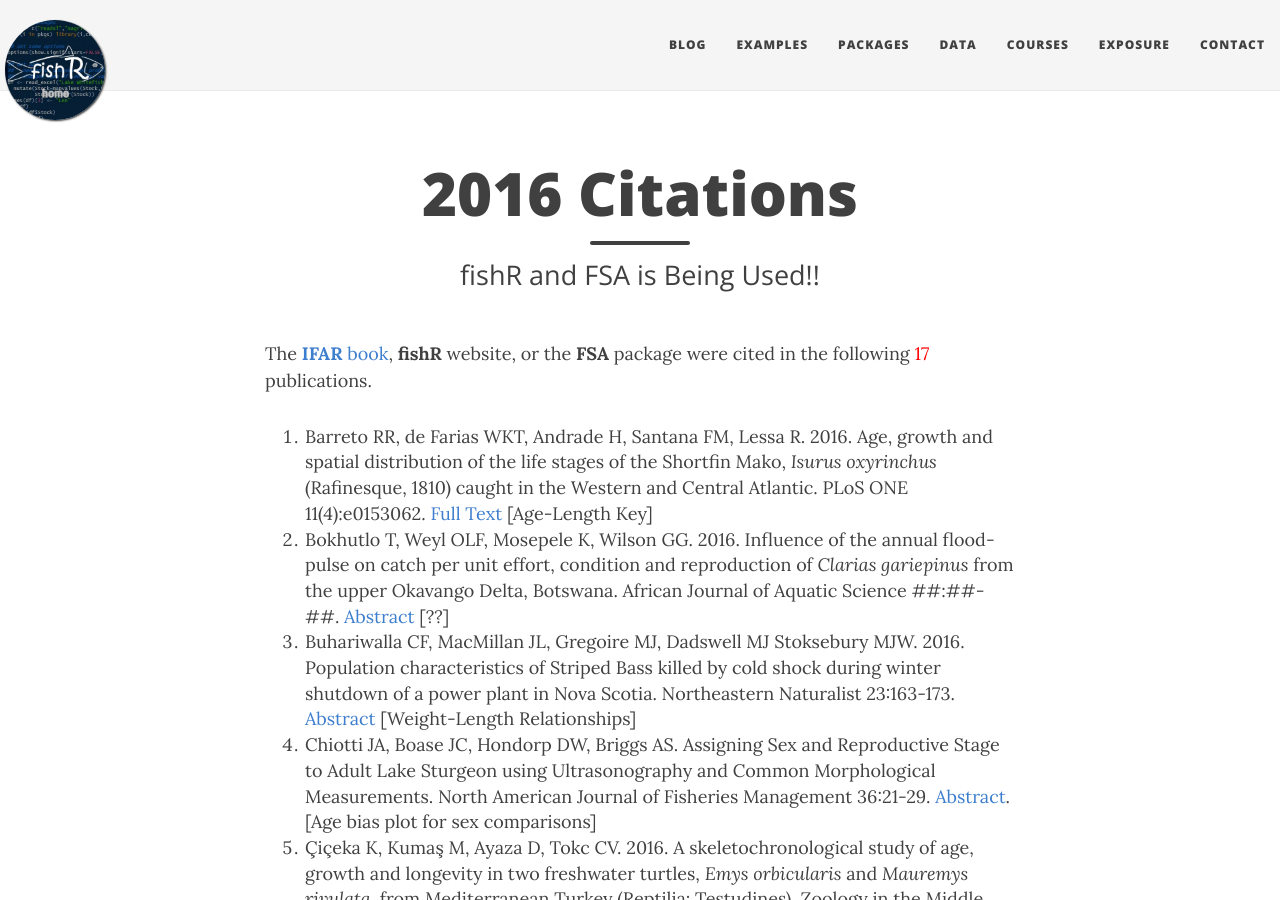
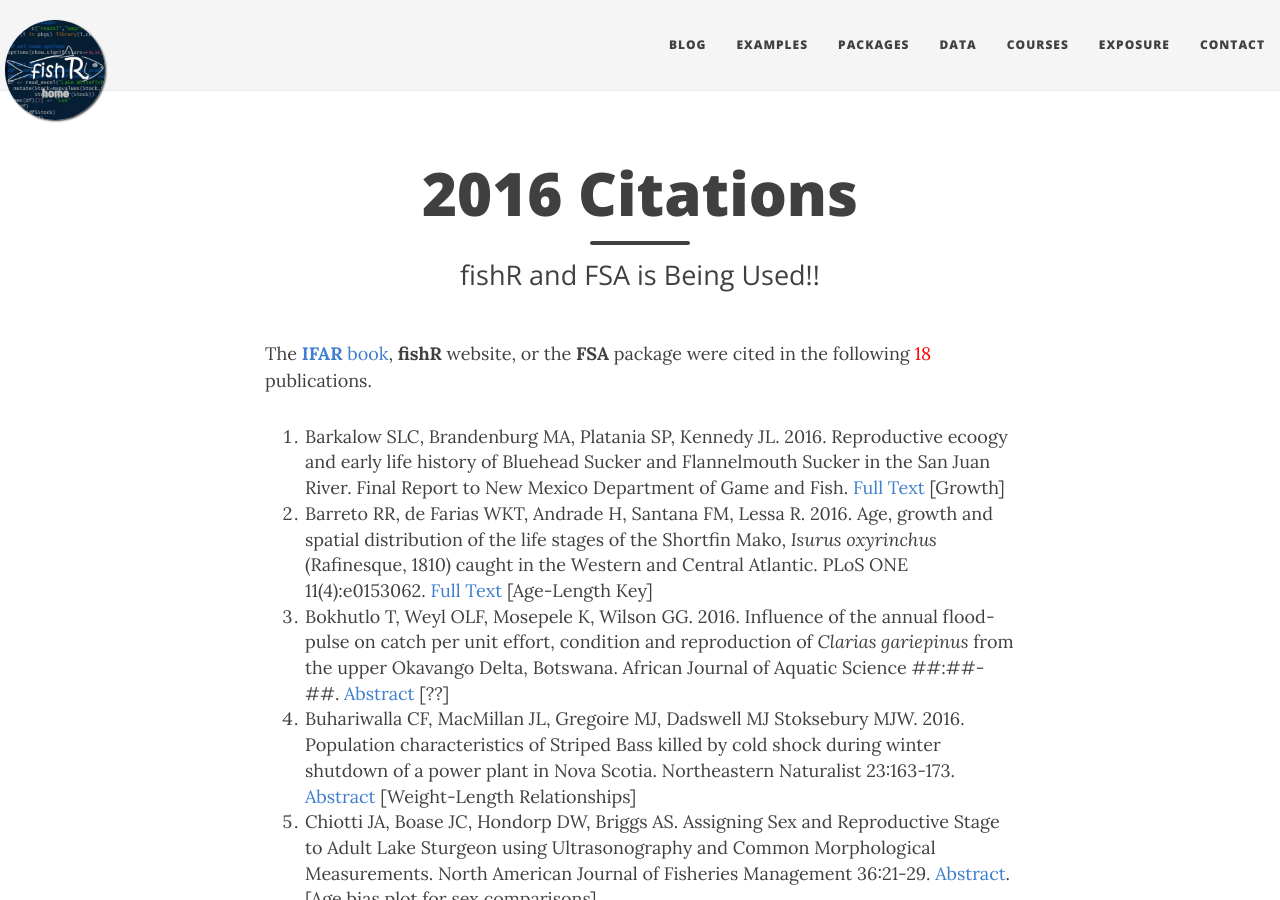
Before and after one commit to droglenc/fishR, a Jekyll site: the page built from exposure/exposure-citations16.md, in a window 1280 px wide and 900 px high. Built offline with Jekyll 4.4.1, drawn with Linux system fonts in a browser that asks for light colours; nearby versions of some CDN libraries.

Commit message:
Added a citation

```diff
--- a/exposure/exposure-citations16.md
+++ b/exposure/exposure-citations16.md
@@ -5,8 +5,9 @@ subtitle: fishR and FSA is Being Used!!
 css: "/css/exposure-citation.css"
 ---
 
-The [**IFAR** book](http://derekogle.com/IFAR/), **fishR** website, or the **FSA** package were cited in the following <span id="contact-div">17</span> publications.
+The [**IFAR** book](http://derekogle.com/IFAR/), **fishR** website, or the **FSA** package were cited in the following <span id="contact-div">18</span> publications.
 
+1. Barkalow SLC, Brandenburg MA, Platania SP, Kennedy JL.  2016.  Reproductive ecoogy and early life history of Bluehead Sucker and Flannelmouth Sucker in the San Juan River.  Final Report to New Mexico Department of Game and Fish.  [Full Text](http://www.wildlife.state.nm.us/download/conservation/share-with-wildlife/reports/2015/Reproductive-Ecology-and-Early-Life-History-of-Bluehead-Sucker-and-Flannelmouth-Sucker-in-San-Juan-River-_-American-Southwest-Ichthyological.pdf) [Growth]
 1. Barreto RR, de Farias WKT, Andrade H, Santana FM, Lessa R.  2016.  Age, growth and spatial distribution of the life stages of the Shortfin Mako, *Isurus oxyrinchus* (Rafinesque, 1810) caught in the Western and Central Atlantic.  PLoS ONE 11(4):e0153062.  [Full Text](http://journals.plos.org/plosone/article?id=10.1371/journal.pone.0153062) [Age-Length Key]
 1. Bokhutlo T, Weyl OLF, Mosepele K, Wilson GG.  2016.  Influence of the annual flood-pulse on catch per unit effort, condition and reproduction of *Clarias gariepinus* from the upper Okavango Delta, Botswana.  African Journal of Aquatic Science ##:##-##. [Abstract](http://www.tandfonline.com/doi/abs/10.2989/16085914.2016.1138279) [??]
 1. Buhariwalla CF, MacMillan JL, Gregoire MJ, Dadswell MJ Stoksebury MJW.  2016.  Population characteristics of Striped Bass killed by cold shock during winter shutdown of a power plant in Nova Scotia.  Northeastern Naturalist 23:163-173.  [Abstract](http://www.bioone.org/doi/abs/10.1656/045.023.0113) [Weight-Length Relationships]
```
